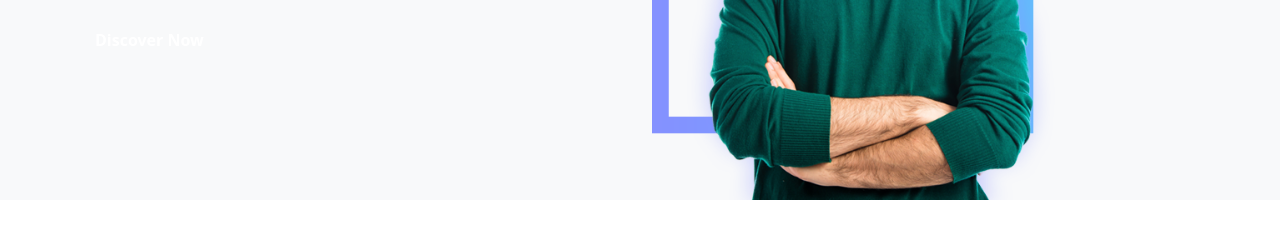
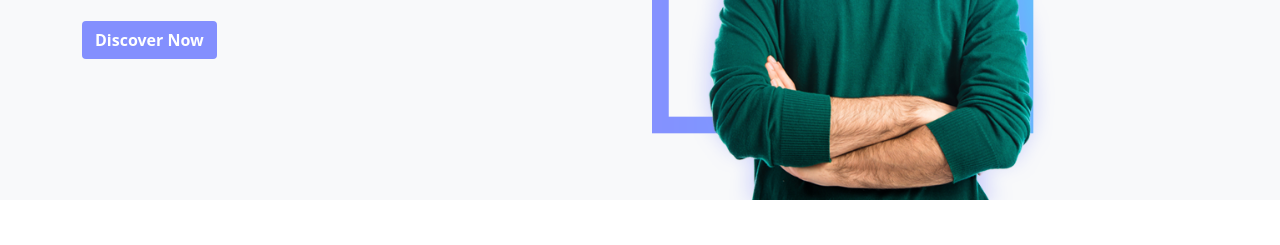
Before and after one commit to Dipta360/Class22-class-assignment-corrected-, a plain HTML site: page index.html in a window 1280 px wide. Shown: the part 392-637 px from the top of the page. Drawn offline with nearby package versions, Linux system fonts and the light colour scheme.

Commit message:
Update style.css

```diff
--- a/style.css
+++ b/style.css
@@ -12,6 +12,10 @@
 
 .name-section-text h2 {
     font-size: 40px;
+}
+
+.custom-color{
+    background: #838ffe;
 }
 
 .name-section-text p {
```
